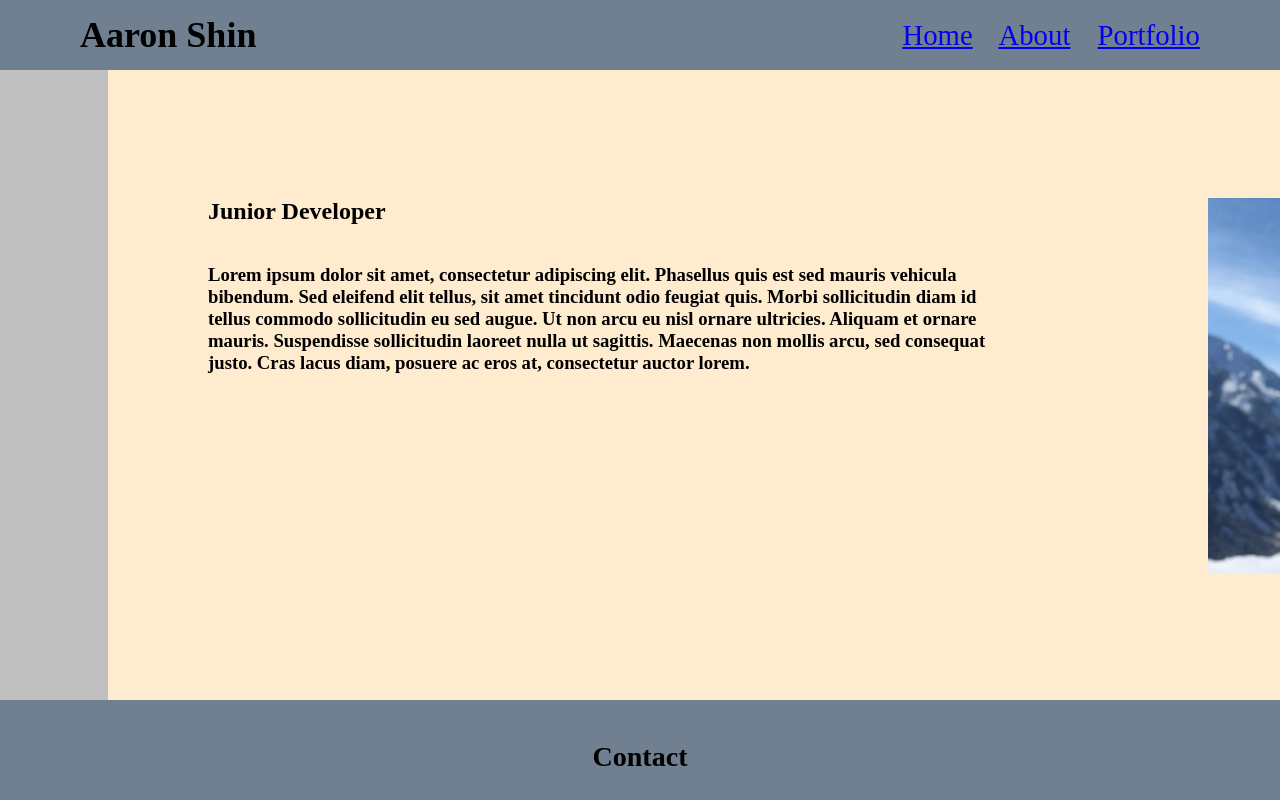
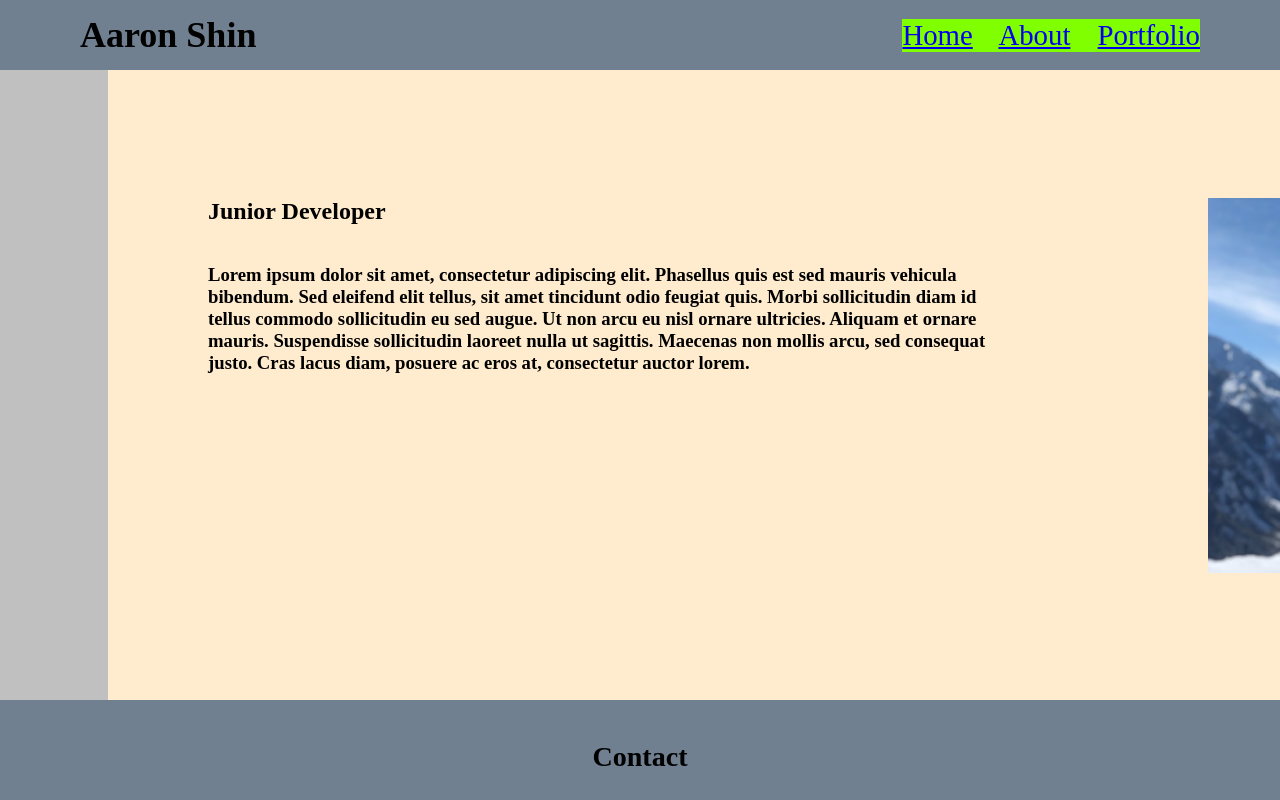
Before and after one commit to aa-shin/personal-website2, a plain HTML site: page index.html in a window 1280 px wide. In both pictures the pointer is over the element 1051 px from the left and 35 px from the top of the page. Shown: the top 800 px of the page. Drawn offline with Linux system fonts and the light colour scheme.

Commit message:
seventh commit

```diff
--- a/styles.css
+++ b/styles.css
@@ -22,6 +22,10 @@ nav {
 .links {
   font-size: larger;
   word-spacing: 20px;
+}
+
+.links:hover {
+  background-color: chartreuse;
 }
 
 main {
```
Also changed, not shown: 1 other file.
